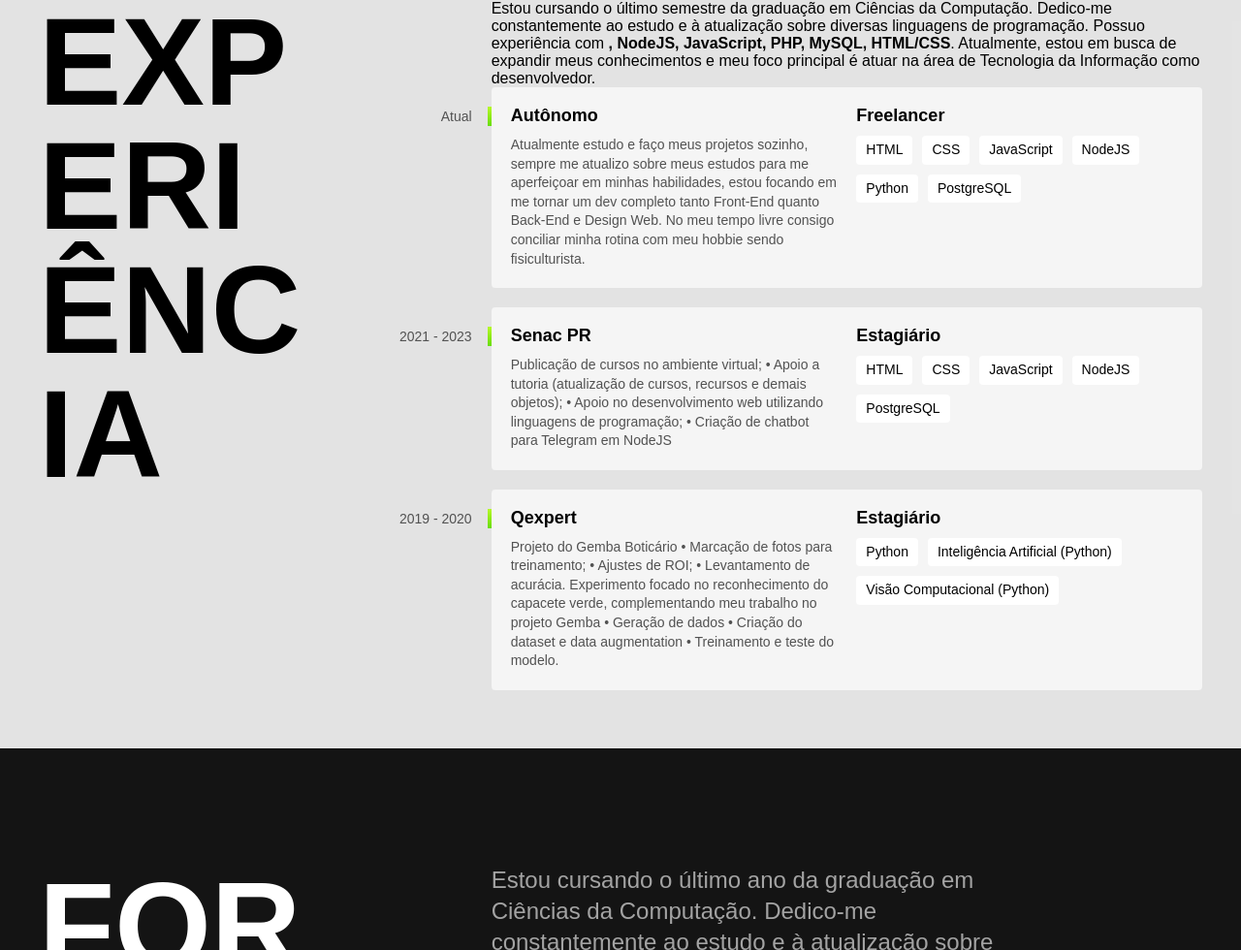
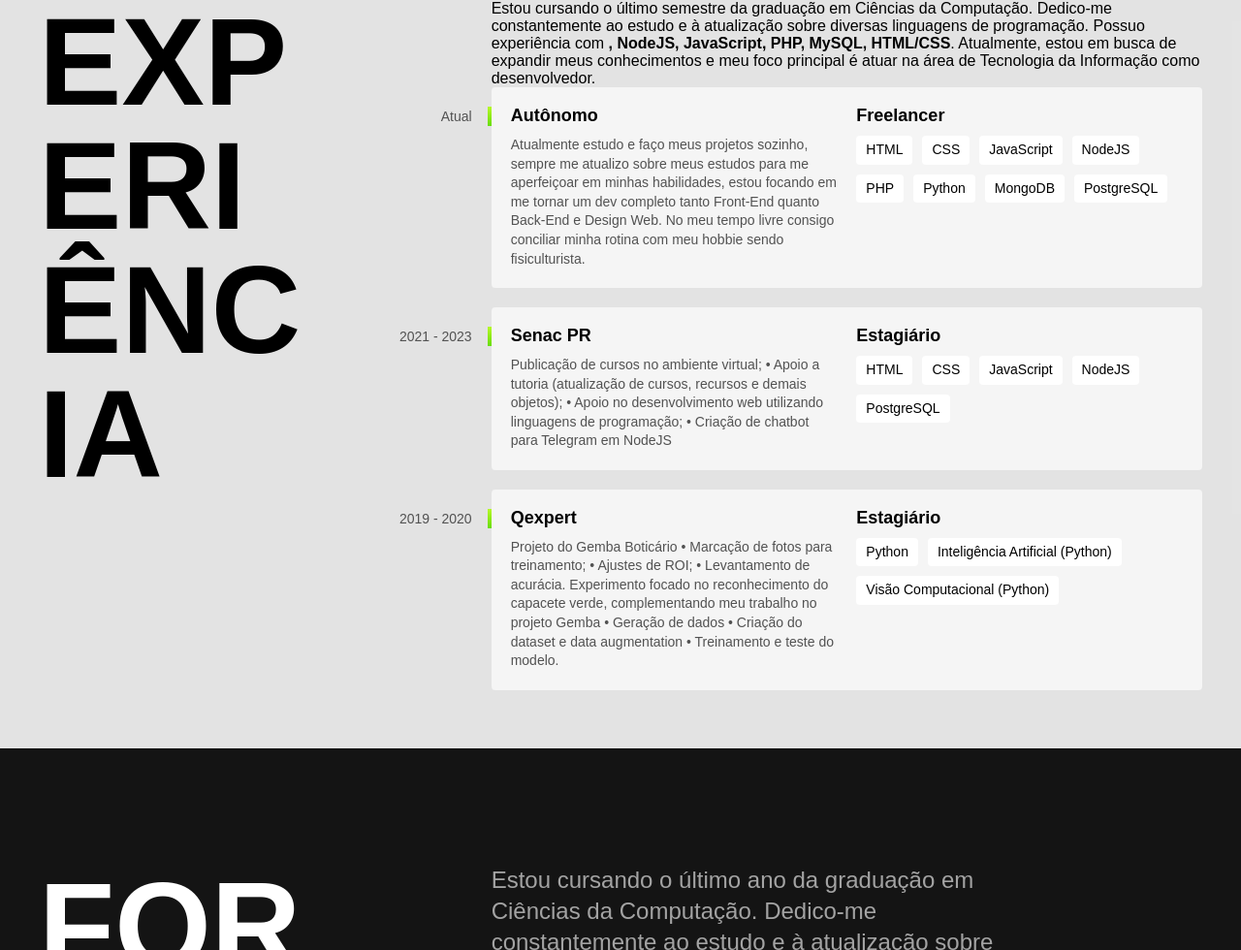
Before and after one commit to williamjohndias/Portifolio-WilliamJohnDias, a plain HTML site: page index.html in a window 1280 px wide. Shown: the part 741-1721 px from the top of the page at 97% size. Drawn offline with Linux system fonts and the light colour scheme.

Commit message:
Update index.html

```diff
--- a/index.html
+++ b/index.html
@@ -54,7 +54,9 @@
             <li>CSS</li>
             <li>JavaScript</li>
             <li>NodeJS</li>
+            <li>PHP</li>
             <li>Python</li>
+            <li>MongoDB</li>
             <li>PostgreSQL</li>
           </ul>
         </div>
```
